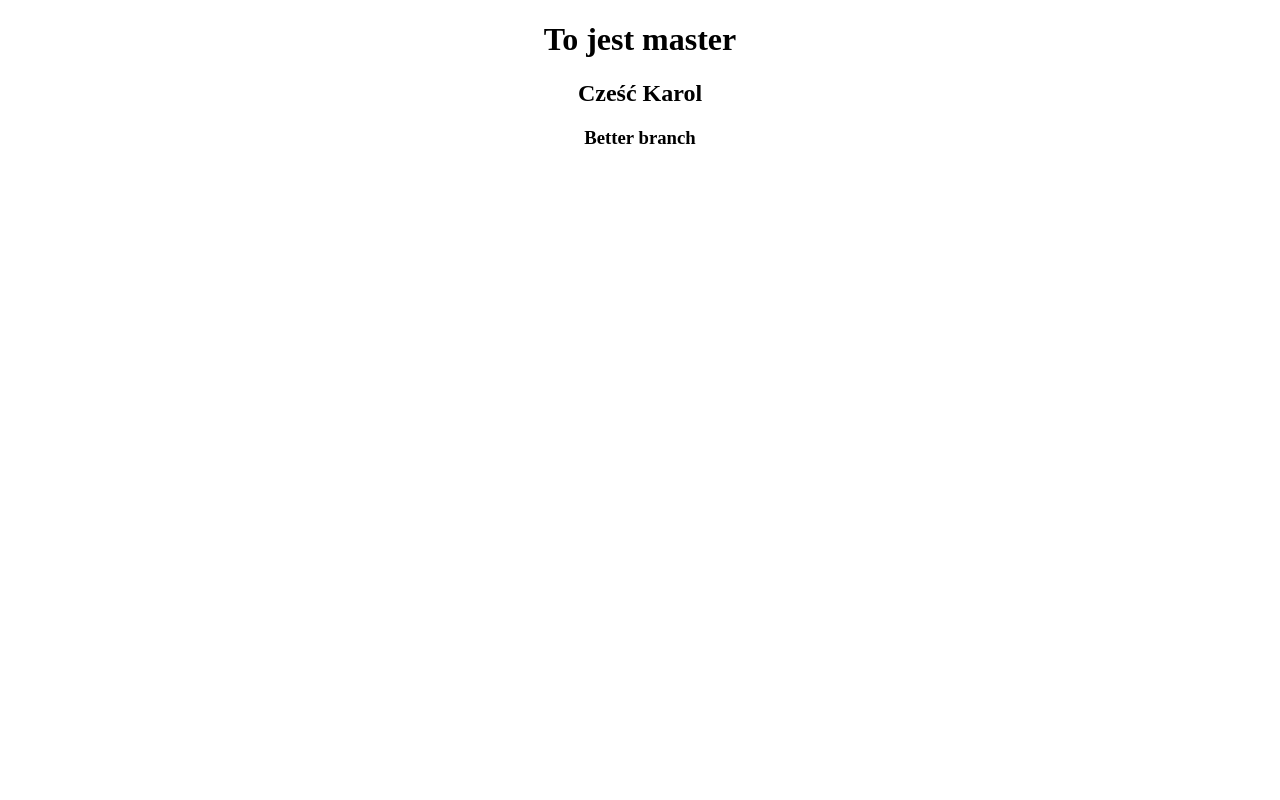
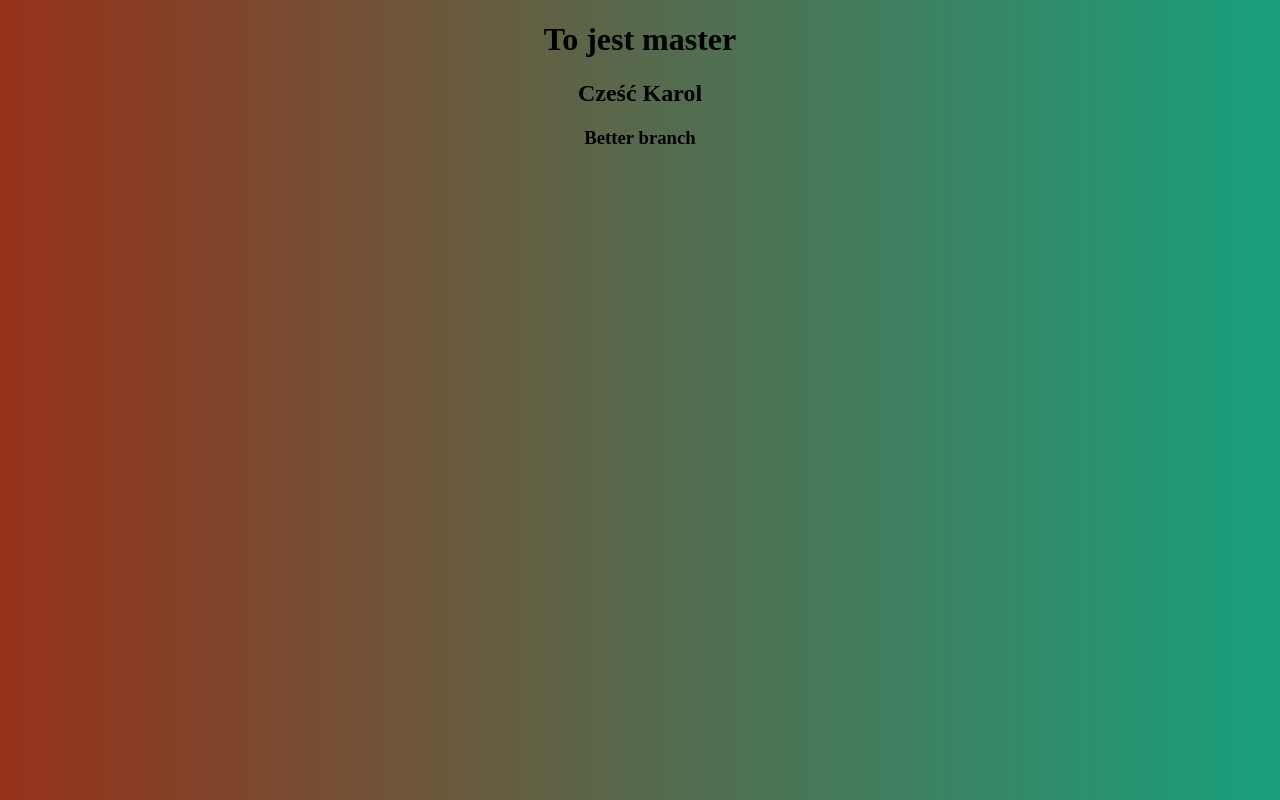
Before and after one commit to CruderCypress98/mkm, a plain HTML site: page master.html in a window 1280 px wide. Drawn offline with Linux system fonts and the light colour scheme.

Commit message:
lepsze kolorki

```diff
--- a/style.css
+++ b/style.css
@@ -1,4 +1,4 @@
 body {
-    background-image: linear-gradient(90deg rgb(150, 50 ,26) rgb(25, 160, 125));
+    background-image: linear-gradient(90deg, rgb(150, 50 ,26), rgb(25, 160, 125));
     text-align: center;
 }
```
